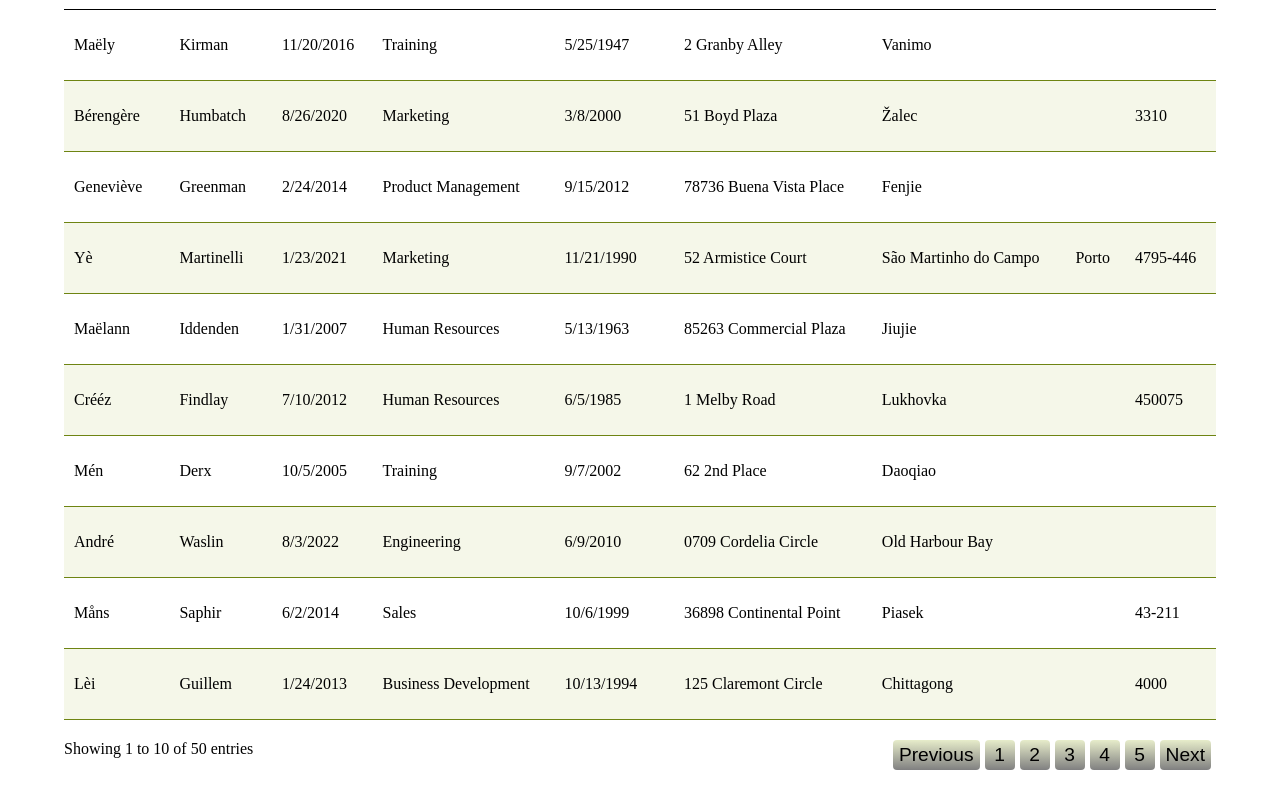
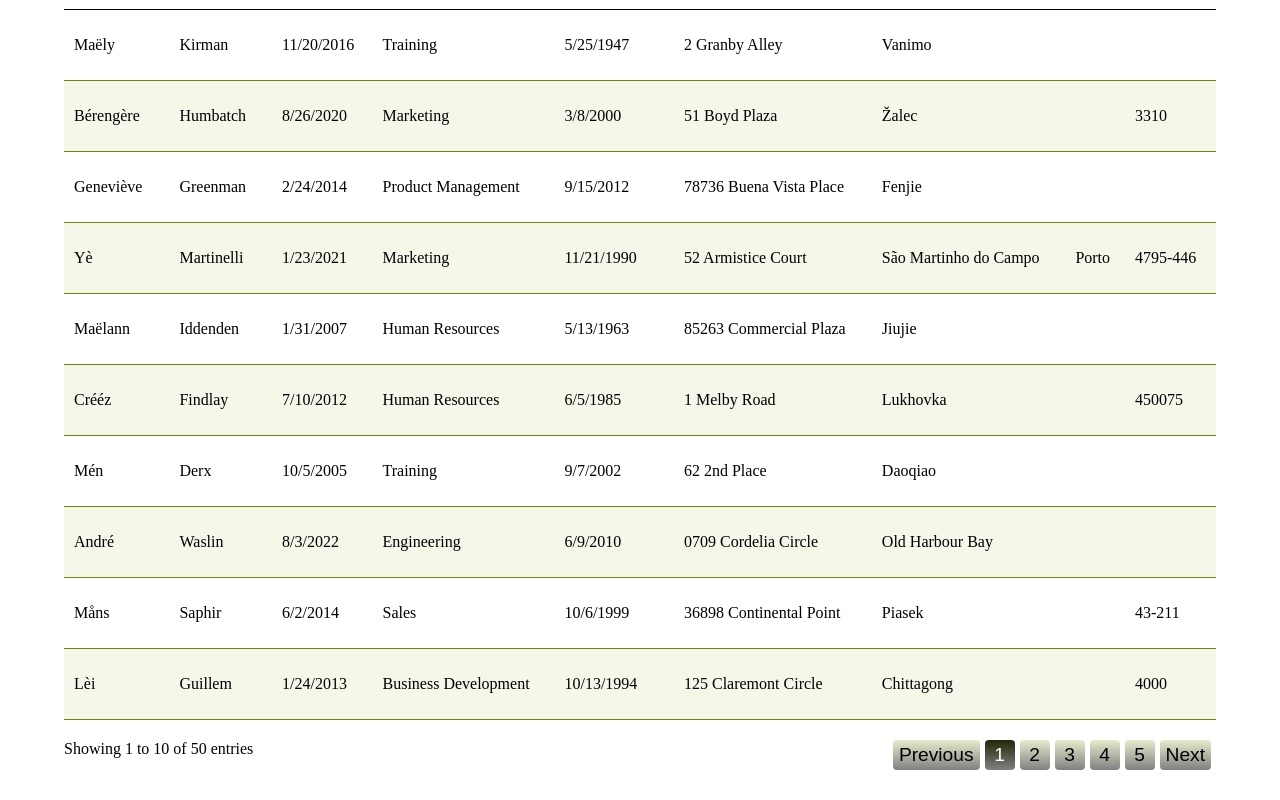
Before and after one commit to Nellylie/hrnet, a React (Create React App) app: page /#/employees in a window 1280 px wide. Shown: the part 409-1209 px from the top of the page. Built offline with nearby package versions, Linux system fonts and the light colour scheme.

Commit message:
fix (): bouton de la page active

```diff
--- a/src/modules/tables/Tables.jsx
+++ b/src/modules/tables/Tables.jsx
@@ -42,8 +42,11 @@ const DataTable = () => {
         setFilterInput(value);
     };
 
-    const PaginationButton = ({ page, text }) => (
-        <button className="page-button" onClick={() => gotoPage(page)}>
+    const PaginationButton = ({ page, text, isActive }) => (
+        <button
+            className={`page-button ${isActive ? 'active' : ''}`}
+            onClick={() => gotoPage(page)}
+        >
             {text}
         </button>
     );
@@ -52,12 +55,12 @@ const DataTable = () => {
         let buttons = [];
         for (let i = 0; i < pageCount; i++) {
             buttons.push(
-                <PaginationButton key={i} page={i} text={i + 1} />
+                <PaginationButton key={i} page={i} text={i + 1} isActive={pageIndex === i} />
             );
         }
         return buttons;
     // eslint-disable-next-line react-hooks/exhaustive-deps
-    }, [pageCount, gotoPage]);
+    }, [pageCount, gotoPage, pageIndex]);
 
     return (
         <div className="table-container">
```
